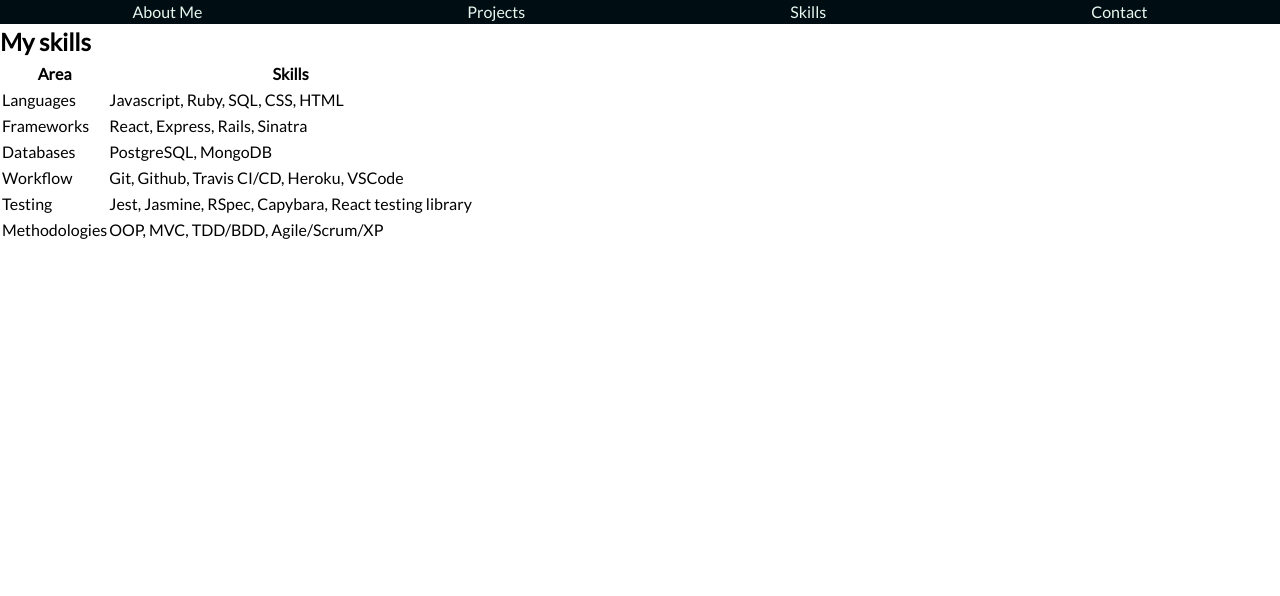
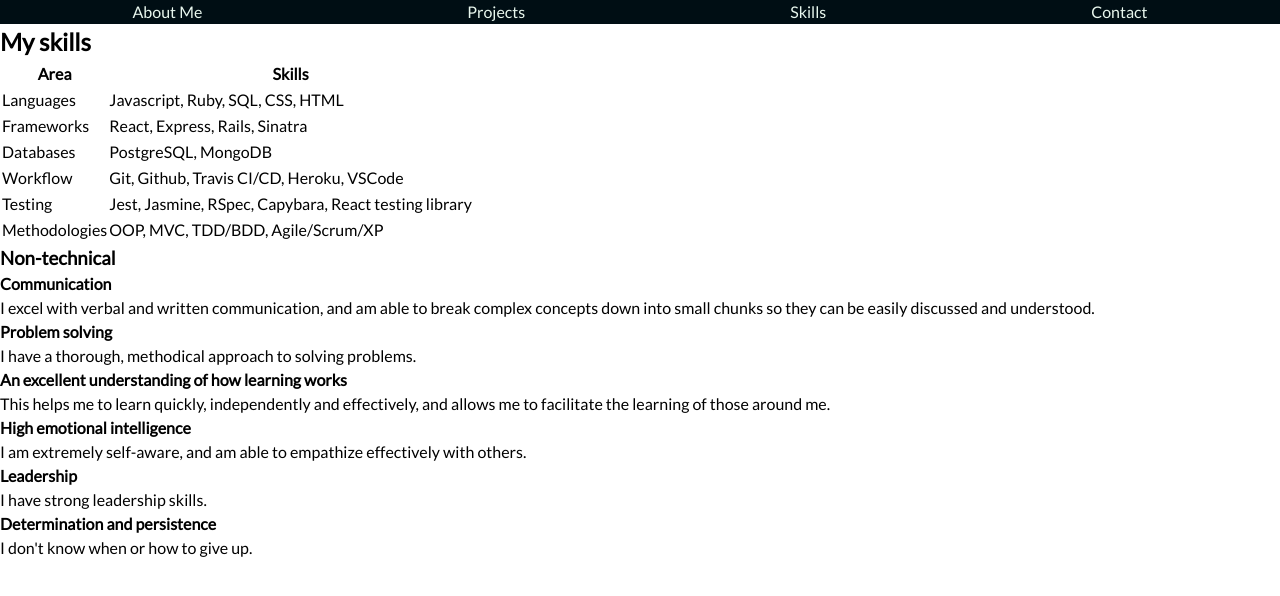
Before and after one commit to PhilipVigus/dev-portfolio, a React (Create React App) app: page /skills in a window 1280 px wide. Shown: the top 596 px of the page. Built offline with nearby package versions, Linux system fonts and the light colour scheme.

Commit message:
Add basic non-technical skills content

```diff
--- a/src/components/skills.jsx
+++ b/src/components/skills.jsx
@@ -38,6 +38,29 @@
           </tr>
         </tbody>
       </table>
+      <h3>Non-technical</h3>
+      <h4>Communication</h4>
+      <p>
+        I excel with verbal and written communication, and am able to break
+        complex concepts down into small chunks so they can be easily discussed
+        and understood.
+      </p>
+      <h4>Problem solving</h4>
+      <p>I have a thorough, methodical approach to solving problems.</p>
+      <h4>An excellent understanding of how learning works</h4>
+      <p>
+        This helps me to learn quickly, independently and effectively, and
+        allows me to facilitate the learning of those around me.
+      </p>
+      <h4>High emotional intelligence</h4>
+      <p>
+        I am extremely self-aware, and am able to empathize effectively with
+        others.
+      </p>
+      <h4>Leadership</h4>
+      <p>I have strong leadership skills.</p>
+      <h4>Determination and persistence</h4>
+      <p>I don&apos;t know when or how to give up.</p>
     </div>
   );
 }
```
